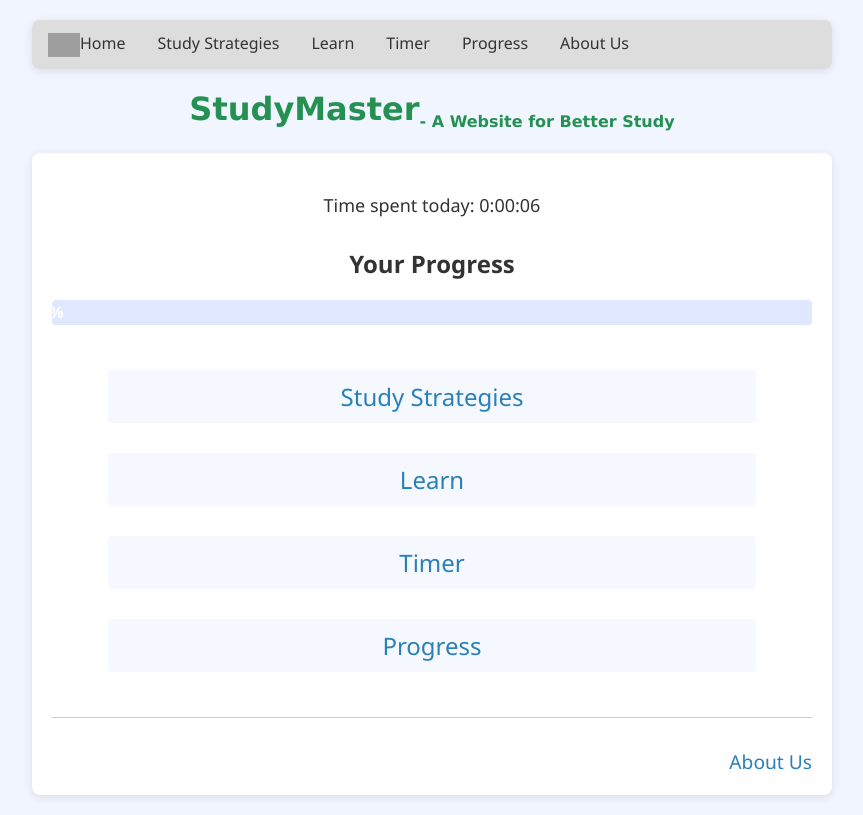
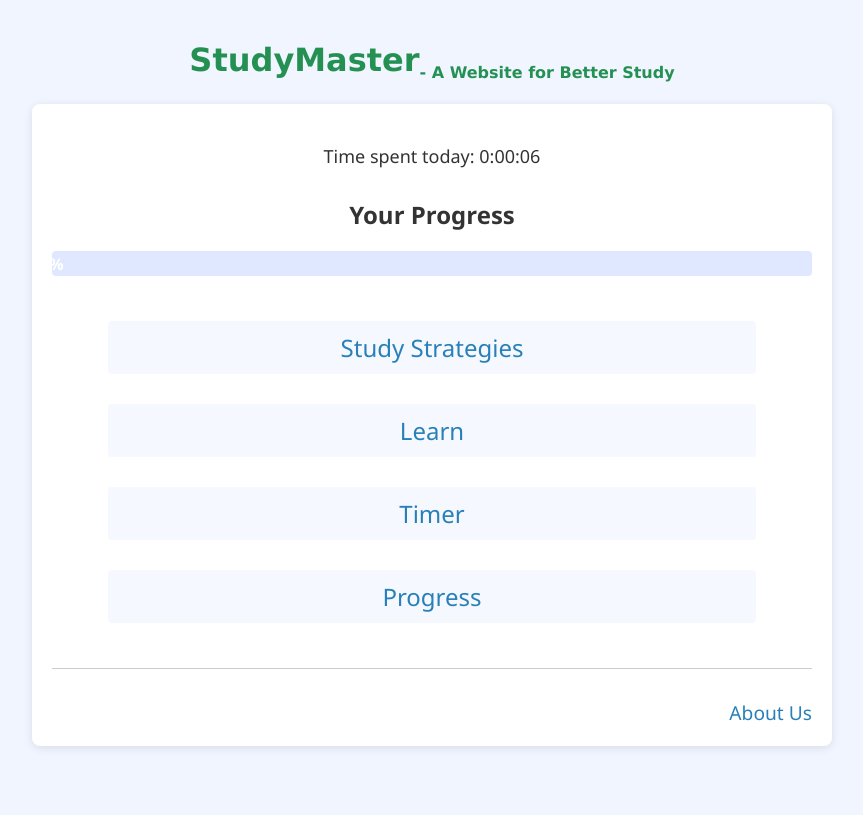
Before and after one commit to Quakerhash/Pomodoro-Timer, a Django app: template templates/home.html in a window 1280 px wide. Shown: the whole page, without its empty margins (208-1071 px from the left). After the commit the page ends 748 px from the top, so only its background shows below. Run offline with Django 3.2, Linux system fonts and the light colour scheme; the template is opened without the code that fills it, so the values that code supplies are empty; grey boxes are pictures that could not be loaded.

Commit message:
Update home.html

```diff
--- a/templates/home.html
+++ b/templates/home.html
@@ -146,15 +146,6 @@
     </style>
 </head>
 <body>
-    <!-- Navigation Bar -->
-    <ul class="navbar">
-        <li><a href="{% url 'home' %}"><img src="logo.png" alt="Logo">Home</a></li>
-        <li><a href="{% url 'ss' %}">Study Strategies</a></li>
-        <li><a href="{% url 'learn' %}">Learn</a></li>
-        <li><a href="{% url 'Timer' %}">Timer</a></li>
-        <li><a href="{% url 'Progress' %}">Progress</a></li>
-        <li><a href="{% url 'about' %}">About Us</a></li>
-    </ul>
 
     <h1>StudyMaster<sub>- A Website for Better Study</sub></h1>
 
```
